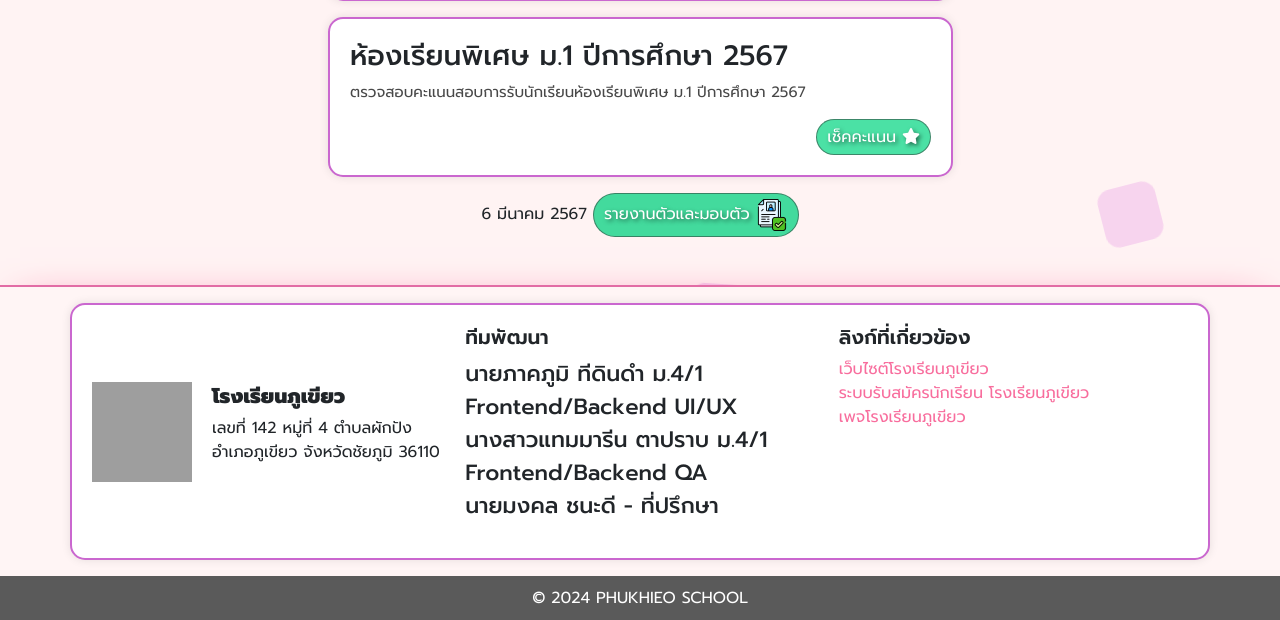
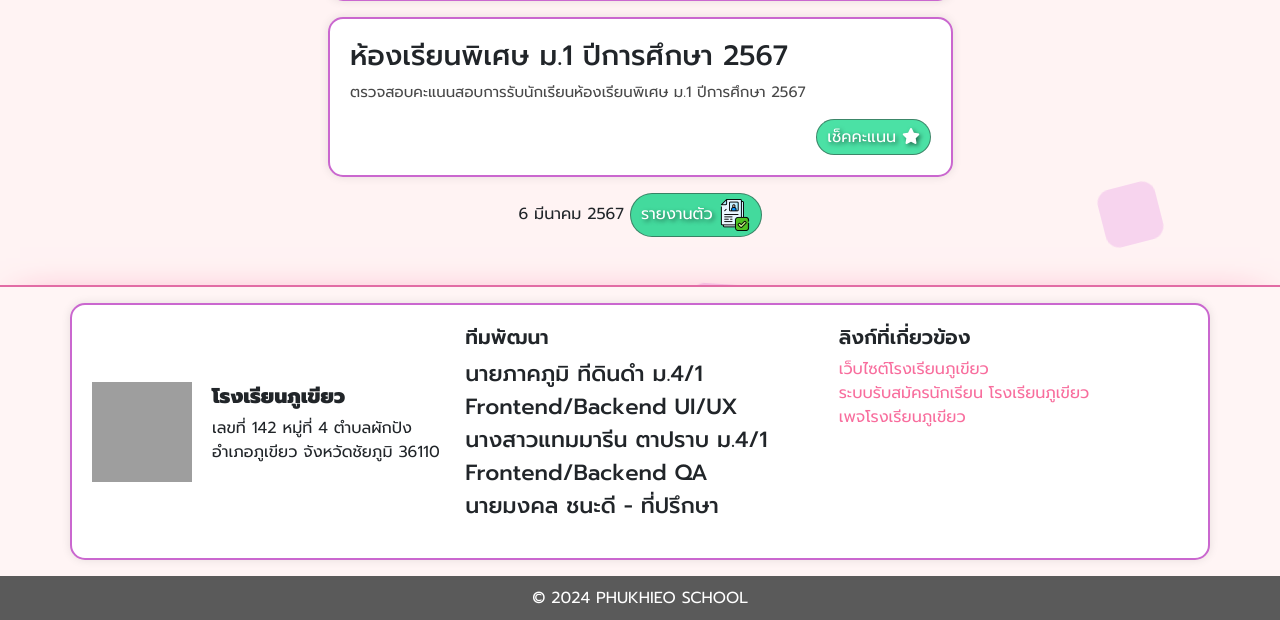
Before and after one commit to basehappy19/score_pk, a PHP site: page / in a window 1280 px wide. Shown: the part 385-1005 px from the top of the page. Run offline with PHP 8.4, Linux system fonts and the light colour scheme; data comes from the database, SQL or seed files in the repository; some libraries are stand-ins or nearby versions; grey boxes are pictures that could not be loaded.

Commit message:
Update index.php

```diff
--- a/index.php
+++ b/index.php
@@ -54,7 +54,7 @@ $data = mysqli_stmt_get_result($stmt);
                     <?php endwhile; ?>
                 </div>
                 <div class="mt-3 text-center animate__animated animate__zoomIn animate__fast">
-                    <p class="mt-3">6 มีนาคม 2567 <a href="https://enroll.phukhieo.ac.th" target="_blank" class="btn btn-enroll">รายงานตัวและมอบตัว <span><img src="helper/icon/registered.png" alt="enroll"></span></a></p>
+                    <p class="mt-3">6 มีนาคม 2567 <a href="https://enroll.phukhieo.ac.th" target="_blank" class="btn btn-enroll">รายงานตัว <span><img src="helper/icon/registered.png" alt="enroll"></span></a></p>
                 </div>
             </div>
 
```
